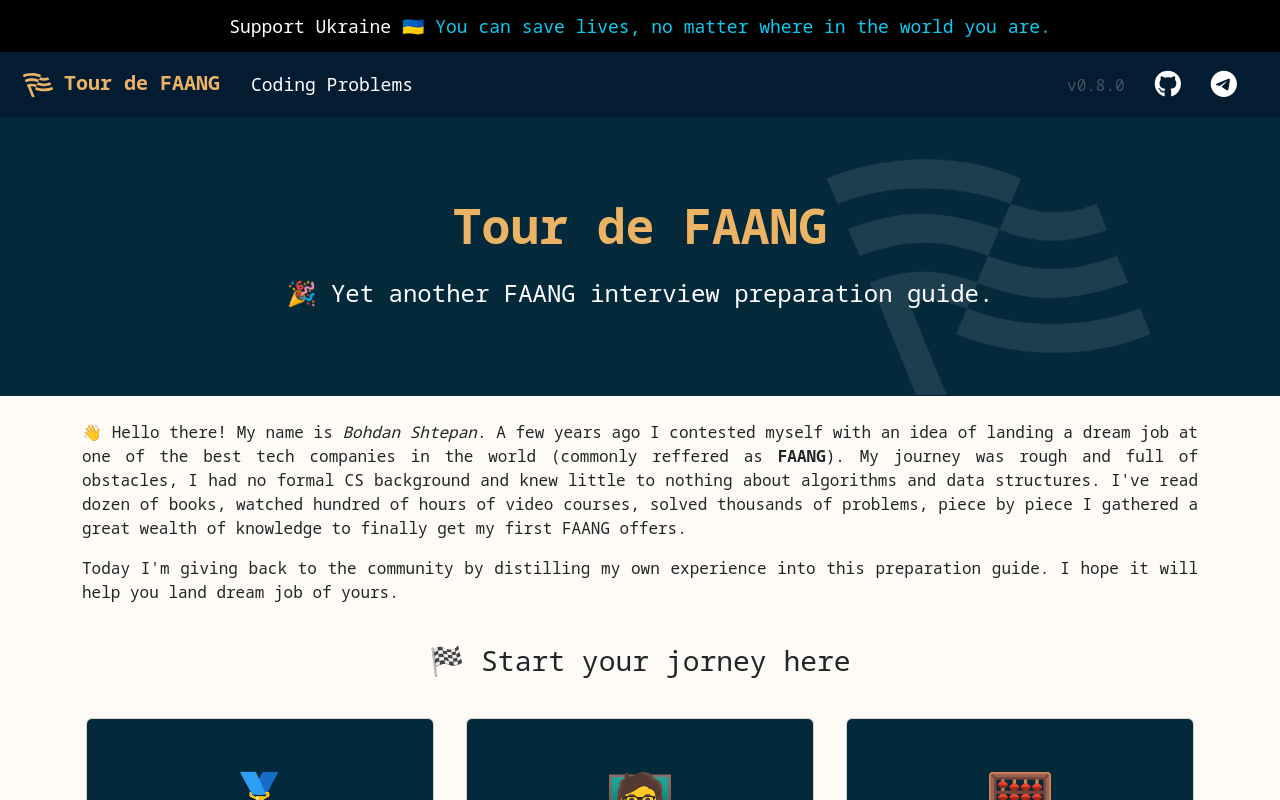
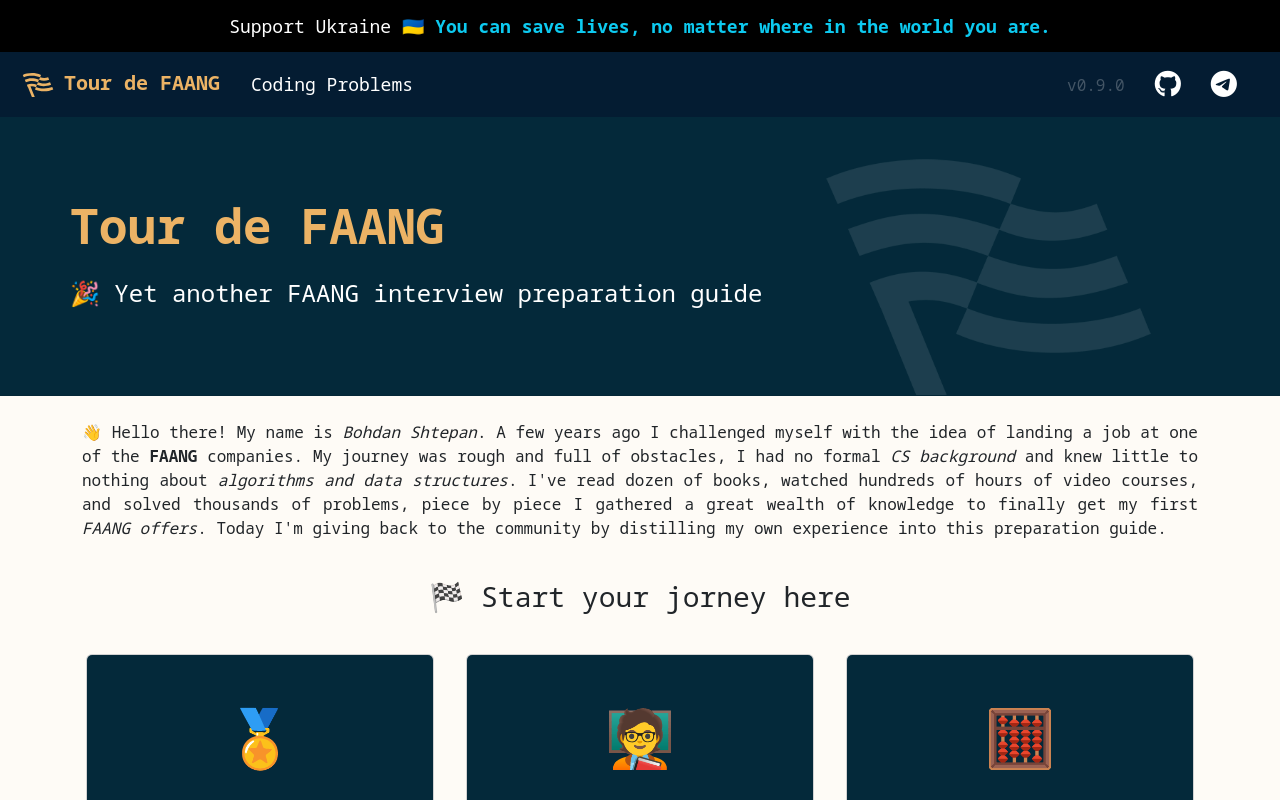
Before and after one commit to Tour-de-FAANG/website, a React (Vite) app: page / in a window 1280 px wide. Shown: the top 800 px of the page. Built offline with nearby package versions, Linux system fonts and the light colour scheme.

Commit message:
feat(HomePage): update hoem page links style; adjust home page texts.

```diff
--- a/package.json
+++ b/package.json
@@ -1,6 +1,6 @@
 {
   "name": "tour-de-faang",
-  "version": "0.8.0",
+  "version": "0.9.0",
   "description": "🎉 Yet another FAANG interview preparation guide.",
   "source": "src/index.html",
   "browserslist": "> 0.5%, last 2 versions, not dead",
--- a/src/containers/HomePage/index.tsx
+++ b/src/containers/HomePage/index.tsx
@@ -23,14 +23,13 @@
                 <title>{l('Home title')}</title>
             </Helmet>
 
-            <Hero title={l('Home title')} subtitle={l('Home description')} textAlignemnt='text-center' />
+            <Hero title={l('Home title')} subtitle={l('Home description')} />
 
             <section className='container-lg home'>
                 <div className='row'>
                     <div className='col-12'>
                         <br />
                         <p dangerouslySetInnerHTML={{ __html: sanitize(l('Home 1st p')) }} />
-                        <p dangerouslySetInnerHTML={{ __html: sanitize(l('Home 2nd p')) }} />
                         <br />
                     </div>
 
@@ -67,7 +66,7 @@
                         <br />
                         <h4 className='fs-3 f1w-light text-center' dangerouslySetInnerHTML={{ __html: sanitize(l('Home 2nd subtitle')) }} />
                         <br />
-                        <p dangerouslySetInnerHTML={{ __html: sanitize(l('Home 3rd p')) }} />
+                        <p dangerouslySetInnerHTML={{ __html: sanitize(l('Home 2nd p')) }} />
                     </div>
                 </div>
             </section>
--- a/src/core/localization.ts
+++ b/src/core/localization.ts
@@ -11,12 +11,11 @@
         translation: {
             'Home': 'Home',
             'Home title': 'Tour de FAANG',
-            'Home description': '🎉 Yet another FAANG interview preparation guide.',
-            'Home 1st p': '👋 Hello there! My name is <i>Bohdan Shtepan</i>. A few years ago I contested myself with an idea of landing a dream job at one of the best tech companies in the world (commonly reffered as <strong>FAANG</strong>). My journey was rough and full of obstacles, I had no formal CS background and knew little to nothing about algorithms and data structures. I\'ve read dozen of books, watched hundred of hours of video courses, solved thousands of problems, piece by piece I gathered a great wealth of knowledge to finally get my first FAANG offers.',
-            'Home 2nd p': 'Today I\'m giving back to the community by distilling my own experience into this preparation guide. I hope it will help you land dream job of yours.',
+            'Home description': '🎉 Yet another FAANG interview preparation guide',
+            'Home 1st p': `👋 Hello there! My name is <i>Bohdan Shtepan</i>. A few years ago I challenged myself with the idea of landing a job at one of the <strong>FAANG</strong> companies. My journey was rough and full of obstacles, I had no formal <em>CS background</em> and knew little to nothing about <em>algorithms and data structures</em>. I've read dozen of books, watched hundreds of hours of video courses, and solved thousands of problems, piece by piece I gathered a great wealth of knowledge to finally get my first <em>FAANG offers</em>. Today I'm giving back to the community by distilling my own experience into this preparation guide.`,
             'Home 1st subtitle': '🏁 Start your jorney here',
             'Home 2nd subtitle': '🎈 One more thing...',
-            'Home 3rd p': `In its essence, this guide is heavily based on a lot of the discussions from the Ukrainian 🇺🇦 Telegram groups like <a href='https://t.me/FaangInterview'>FAANG Interview</a>, <a href='https://t.me/FaangTechInterview'>TECH Interview</a>, <a href='https://t.me/sysdesign_interview'>SysDesgin Interview</a>, and <a href='https://t.me/Behavioral_interview'>Behavioral Interview</a> (all English-speaking 🇬🇧 friendly). Big shout out to all the participants that helped me and others all the way through. I also learned a lot from many people on discussion forums like <a href='https://leetcode.com/discuss/'>LeetCode Discuss</a> and <a href='https://www.teamblind.com/'>Blind</a>. But the most valuable things I learned was during the actual interviews. Feel free to hit me up on <a href='https://www.linkedin.com/in/bohdan-shtepan/'>LinkedIn</a> or write me a DM using <a href='https://virtyaluk.t.me/'>Telegram</a>. And best of luck with your interviews!`,
+            'Home 2nd p': `In its essence, this guide is heavily based on a lot of the discussions from the Ukrainian 🇺🇦 Telegram groups like <a href='https://t.me/FaangInterview'>FAANG Interview</a>, <a href='https://t.me/FaangTechInterview'>TECH Interview</a>, <a href='https://t.me/sysdesign_interview'>SysDesgin Interview</a>, and <a href='https://t.me/Behavioral_interview'>Behavioral Interview</a> (all English-speaking 🇬🇧 friendly). Big shout out to all the participants that helped me and others all the way through. I also learned a lot from many people on discussion forums like <a href='https://leetcode.com/discuss/'>LeetCode Discuss</a> and <a href='https://www.teamblind.com/'>Blind</a>. But the most valuable things I learned was during the actual interviews. Feel free to hit me up on <a href='https://www.linkedin.com/in/bohdan-shtepan/'>LinkedIn</a> or write me a DM using <a href='https://virtyaluk.t.me/'>Telegram</a>. And best of luck with your interviews!`,
 
             // Interview Guide
             'Interview Guide': 'Interview Guide',
--- a/src/index.scss
+++ b/src/index.scss
@@ -33,3 +33,23 @@
         color: white !important;
     }
 }
+
+.disabled {
+    cursor: not-allowed;
+}
+
+a[href]:not(.btn):not(.nav-link) {
+    &:hover,
+    &:active {
+        color: $fourth-color;
+    }
+
+    text-decoration-color: $fourth-color;
+    text-decoration-thickness: 2px;
+    color: $first-color;
+    font-weight: 600;
+}
+
+.fw-medium {
+    font-weight: 500 !important;
+}
```
Also changed, not shown: 1 other file (tests, documents, lock files or other folders).
